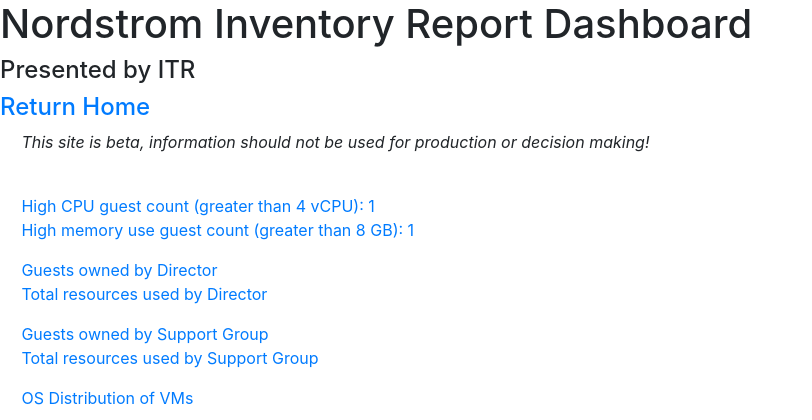
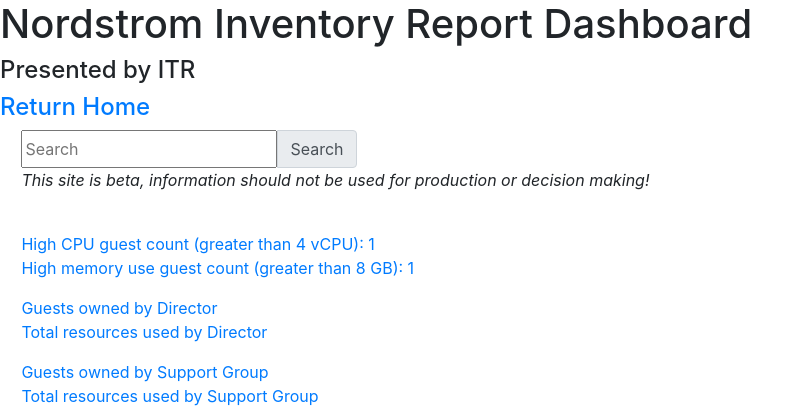
Before and after one commit to justingschumacher/inventoryDashboard, a Django app: template inventoryDashboard/templates/inventoryDashboard/index.html in a window 1280 px wide. Shown: the top 420 px of the page, without its empty margins (0-812 px from the left). Run offline with Django 3.2, Linux system fonts and the light colour scheme; the template is opened without the code that fills it: most values are stand-ins (such as "Sample title", 1, 10 or a date in 2020); some libraries are stand-ins or nearby versions.

Commit message:
migrating to inventory_bi sql user and search button

```diff
--- a/inventoryDashboard/templates/inventoryDashboard/index.html
+++ b/inventoryDashboard/templates/inventoryDashboard/index.html
@@ -7,12 +7,12 @@
 
 <form method="POST" class="post-form form-inline">
     {% csrf_token %}
-{#    <div class="form-group">#}
-{#        <div class="input-group">#}
-{#            <input type="text" placeholder="Search" name="search" value="{{ searchterm }}">#}
-{#            <button type="submit" class="save btn btn-default input-group-addon">Search</button>#}
-{#        </div>#}
-{#    </div>#}
+    <div class="form-group">
+        <div class="input-group">
+            <input type="text" placeholder="Search" name="search" value="{{ searchterm }}">
+            <button type="submit" class="save btn btn-default input-group-addon">Search</button>
+        </div>
+    </div>
 </form>
 <div>
 <p><em>This site is beta, information should not be used for production or decision making!</em></p>
--- a/inventoryDashboard/views.py
+++ b/inventoryDashboard/views.py
@@ -82,7 +82,7 @@ class IndexClassView(View):
         searchterm = ''
         if request.POST and request.POST.get('search'):
             searchterm = request.POST.get('search').lower()
-            vmguests = vmguests.filter(Q(vm_name__icontains=searchterm) |
+            vmguests = vmguests.filter(Q(vmname__icontains=searchterm) |
                                        Q(vmhostname__icontains=searchterm) |
                                        Q(clustername__icontains=searchterm) |
                                        Q(dcname__icontains=searchterm) |
```
